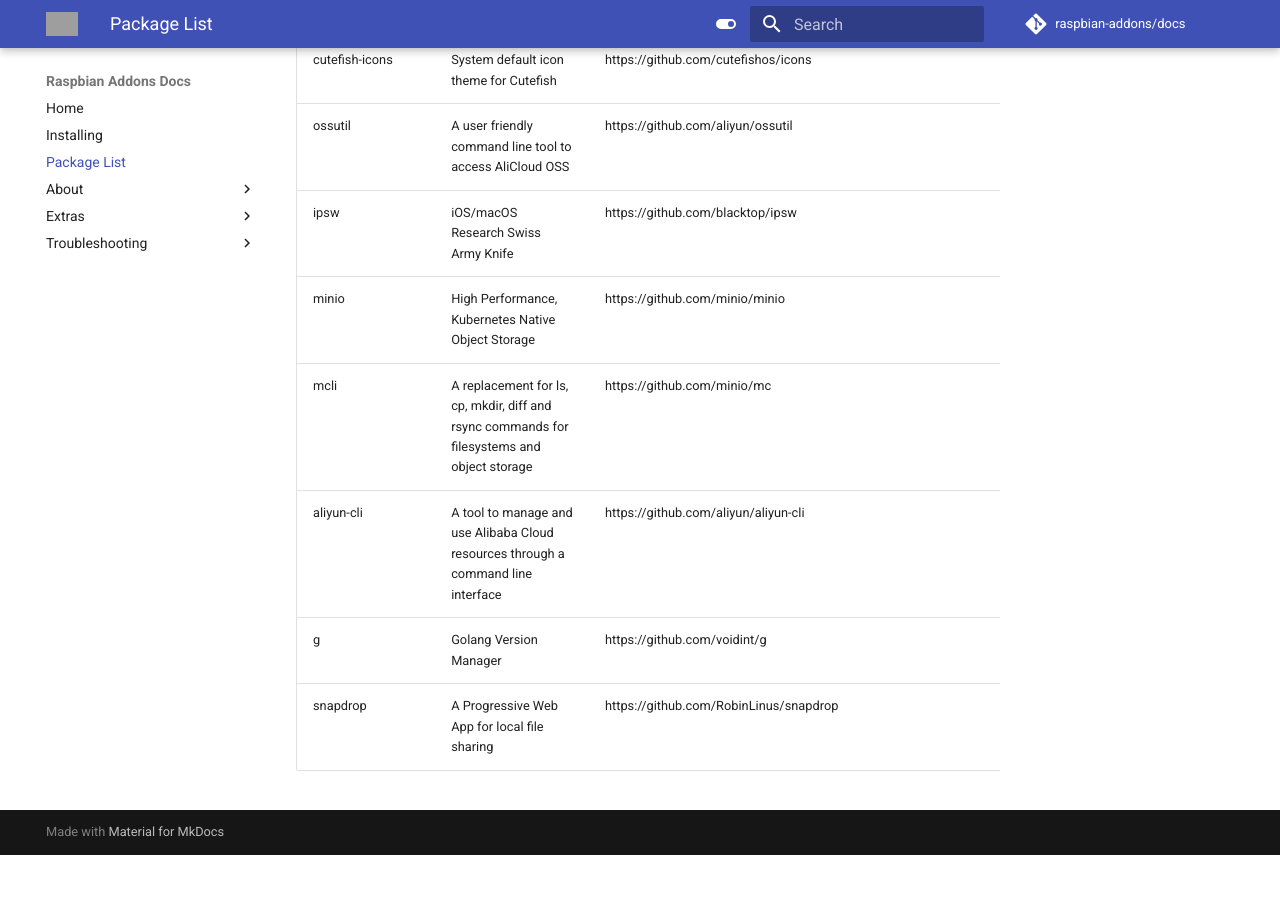
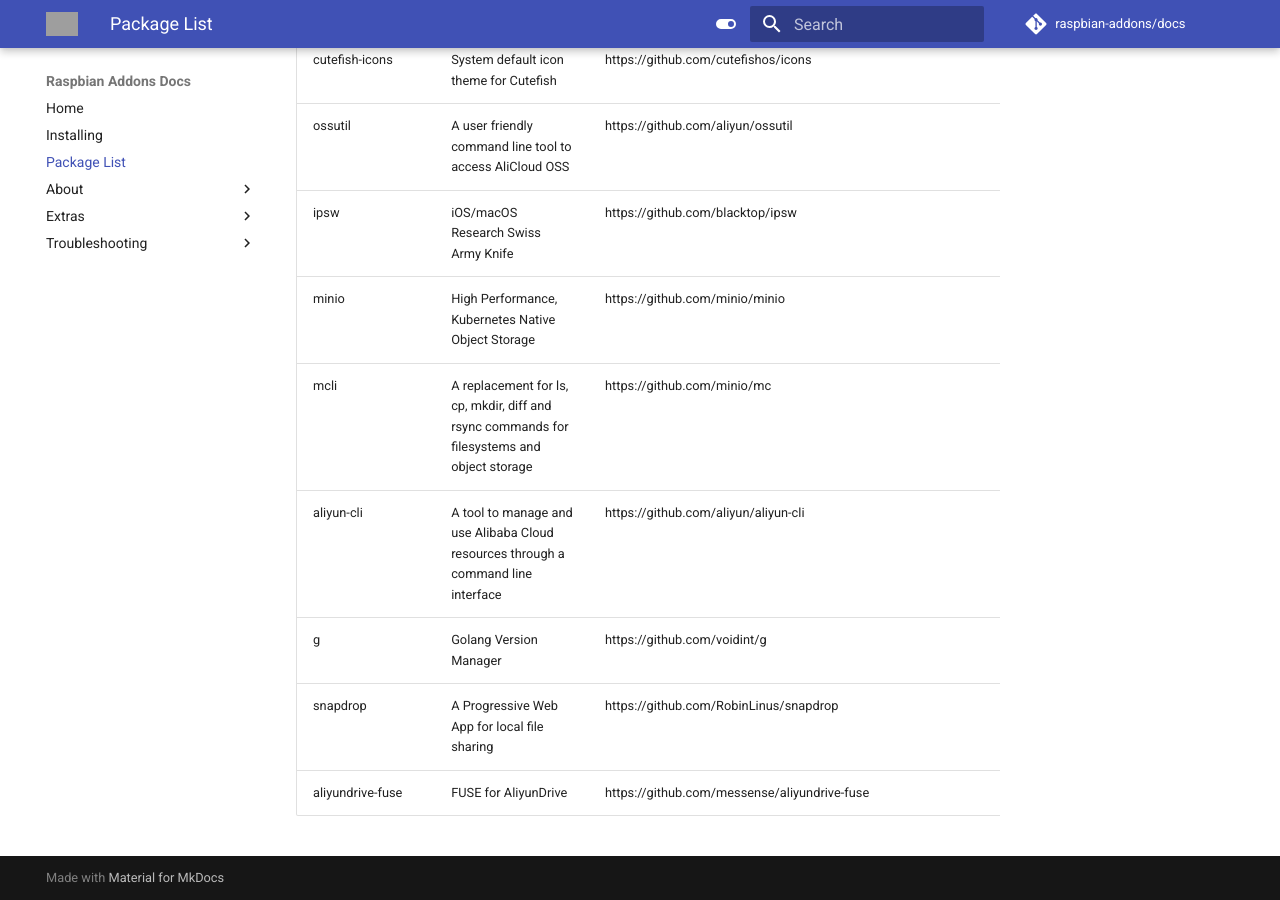
Before and after one commit to raspbian-addons/docs, an MkDocs documentation site: the page built from docs/package-list.md, in a window 1280 px wide and 900 px high, scrolled down 19221 px. Built offline with MkDocs 1.6.1 and Material for MkDocs 9.7.7, drawn with Linux system fonts in a browser that asks for light colours; comment, search, counter and statistics services are not loaded; before the commit the page ends 20076 px from its top, so only the background shows below that; grey boxes are pictures that could not be loaded.

Commit message:
packagelist: add aliyundrive-fuse (#25)

```diff
--- a/docs/package-list.md
+++ b/docs/package-list.md
@@ -239,3 +239,4 @@
 | aliyun-cli | A tool to manage and use Alibaba Cloud resources through a command line interface | https://github.com/aliyun/aliyun-cli |
 | g | Golang Version Manager | https://github.com/voidint/g |
 | snapdrop | A Progressive Web App for local file sharing | https://github.com/RobinLinus/snapdrop |
+| aliyundrive-fuse | FUSE for AliyunDrive | https://github.com/messense/aliyundrive-fuse |
```
